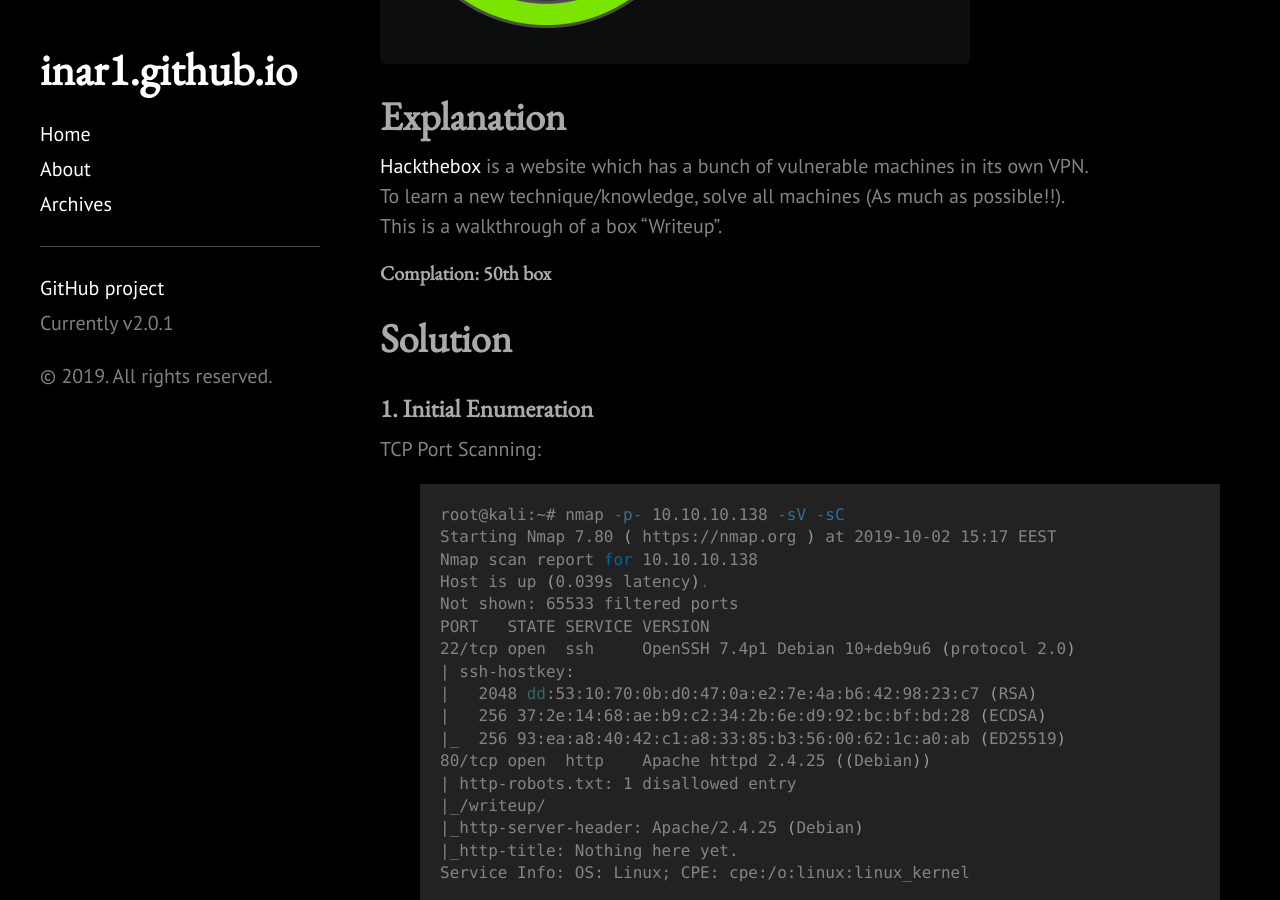
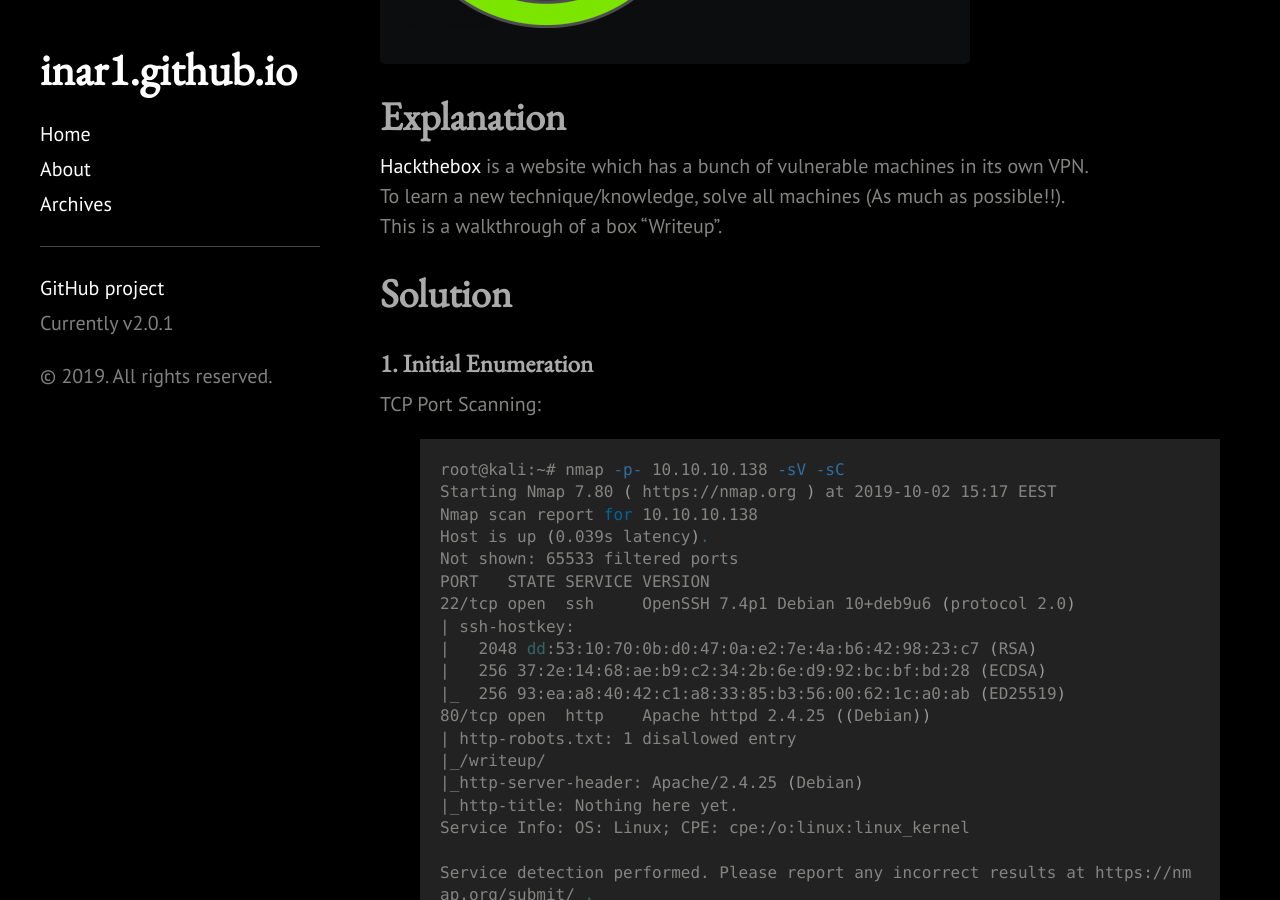
Before and after one commit to 1n4r1/1n4r1.github.io, a Jekyll site: the page built from _posts/2019-10-12-Hackthebox-Writeup-Walkthrough.md, in a window 1280 px wide and 900 px high, scrolled down 488 px. Built offline with Jekyll 4.4.1, drawn with Linux system fonts in a browser that asks for light colours; a style sheet for code colours, icons or effects is not loaded.

Commit message:
remove unneed line

```diff
--- a/_posts/2019-10-12-Hackthebox-Writeup-Walkthrough.md
+++ b/_posts/2019-10-12-Hackthebox-Writeup-Walkthrough.md
@@ -9,8 +9,6 @@ categories: HackTheBox
 <a href="https://www.hackthebox.eu">Hackthebox</a> is a website which has a bunch of vulnerable machines in its own VPN.<br>
 To learn a new technique/knowledge, solve all machines (As much as possible!!).<br>
 This is a walkthrough of a box "Writeup".<br>
-
-#### Complation: 50th box
 
 # Solution
 ### 1. Initial Enumeration
```
